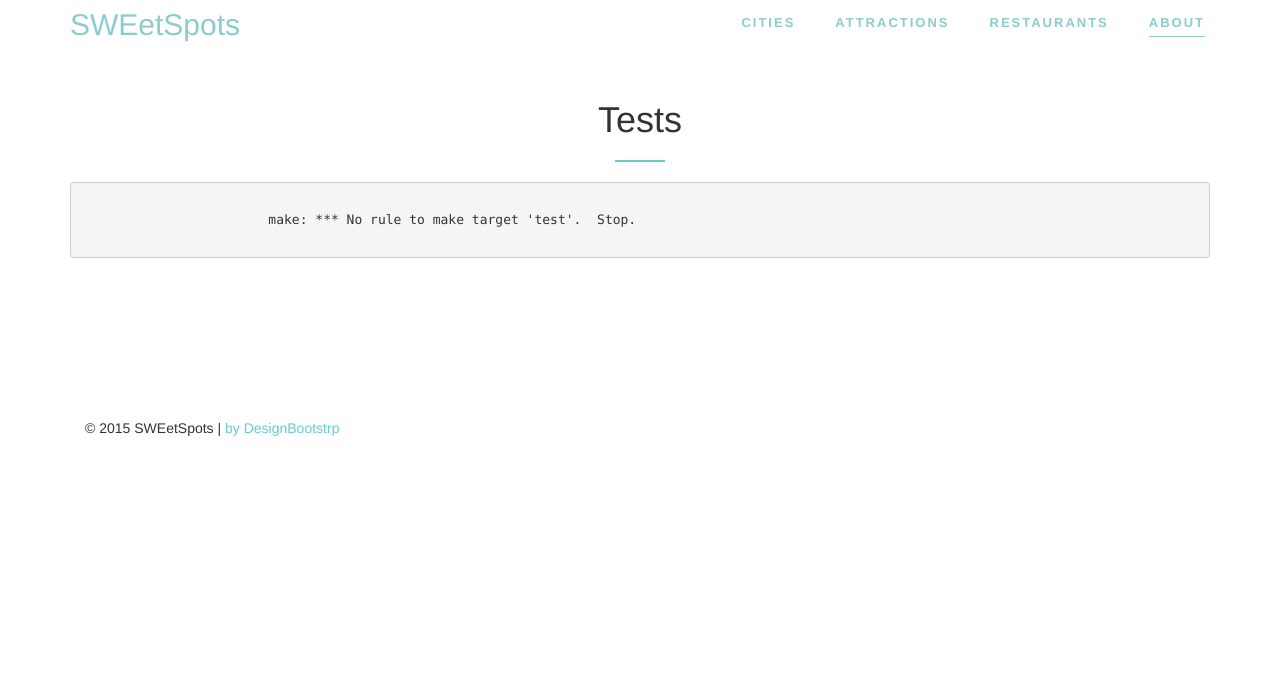
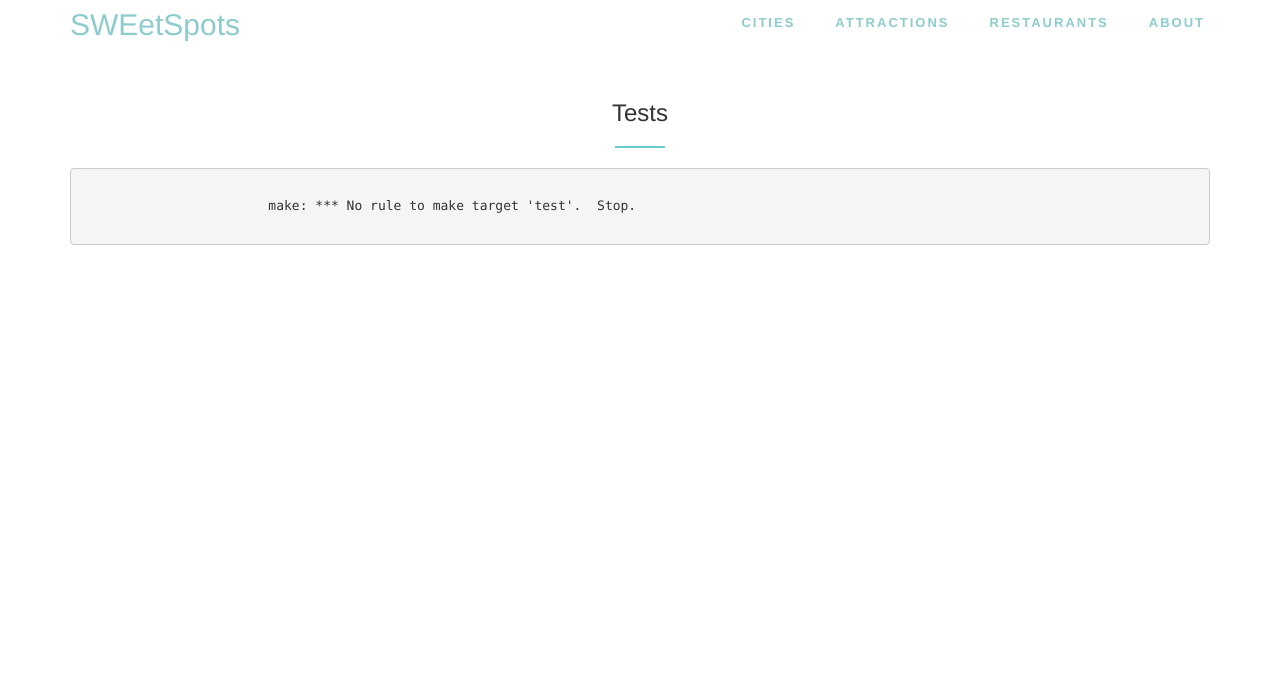
Before and after one commit to derek-truong/cs373-idb, a Flask app: page /tests in a window 1280 px wide. Shown: the top 678 px of the page. Before the commit the page ends 436 px from the top, so only its background shows below. Run offline with Flask 2, Linux system fonts and the light colour scheme; some libraries are stand-ins or nearby versions.

Commit message:
fixed heading font of instances and test page

```diff
--- a/templates/attraction.html
+++ b/templates/attraction.html
@@ -6,8 +6,7 @@
     <div class="container">
         <div class="row text-center header animate-in" data-anim-type="fade-in-up">
             <div class="col-xs-12 col-sm-12 col-md-12 col-lg-12">
-
-                <h1>{{ attraction.name }}</h1>
+                <h3>{{ attraction.name }}</h3>
                 <hr />
             </div>
         </div>
--- a/templates/city.html
+++ b/templates/city.html
@@ -7,7 +7,7 @@
         <div class="row text-center header animate-in" data-anim-type="fade-in-up">
             <div class="col-xs-12 col-sm-12 col-md-12 col-lg-12">
 
-                <h1>{{ city.name }}</h1>
+                <h3>{{ city.name }}</h3>
                 <hr />
 
             </div>
@@ -42,9 +42,6 @@
     </div>
 </section>
 <!--GRID SECTION END-->
-
-
-
 <!--SWEETSPOT SECTION START-->
     <section id="work">
         <div class="container">
--- a/templates/layout.html
+++ b/templates/layout.html
@@ -55,9 +55,9 @@
             </div>
         </div>
         <!--MENU SECTION END-->
-
-	{% endblock %}
+    {% endblock %}
     {% block body %} {% endblock %}
+    </div>
     {% block footer%}
     <!--FOOTER SECTION START-->
     <footer>
--- a/templates/restaurant.html
+++ b/templates/restaurant.html
@@ -7,7 +7,7 @@
 		<div class="row text-center header animate-in" data-anim-type="fade-in-up">
 			<div class="col-xs-12 col-sm-12 col-md-12 col-lg-12">
 
-				<h1>{{ restaurant.name }}</h1>
+				<h3>{{ restaurant.name }}</h3>
 				<hr />
 			</div>
 		</div>
--- a/templates/tests.html
+++ b/templates/tests.html
@@ -1,82 +1,17 @@
-<!DOCTYPE html>
-<html lang="en" class="no-js">
-
-<head>
-    <meta charset="utf-8" />
-    <meta name="viewport" content="width=device-width, initial-scale=1, maximum-scale=1" />
-    <meta name="description" content="" />
-    <meta name="author" content="" />
-    <!--[if IE]>
-<meta http-equiv="X-UA-Compatible" content="IE=edge,chrome=1">
-<![endif]-->
-    <title>Tests</title>
-    <!-- BOOTSTRAP CORE CSS -->
-    <link href="../static/assets/css/bootstrap.css" rel="stylesheet" />
-    <!-- BOOTSTRAP CORE CSS -->
-    <link href="../static/assets/css/bootstrap.css" rel="stylesheet" />
-    <!-- ION ICONS STYLES -->
-    <link href="../static/assets/css/ionicons.css" rel="stylesheet" />
-    <!-- FONT AWESOME ICONS STYLES -->
-    <link href="../static/assets/css/font-awesome.css" rel="stylesheet" />
-    <!-- FANCYBOX POPUP STYLES -->
-    <link href="../static/assets/js/source/jquery.fancybox.css" rel="stylesheet" />
-    <!-- STYLES FOR VIEWPORT ANIMATION -->
-    <link href="../static/assets/css/animations.min.css" rel="stylesheet" />
-    <!-- CUSTOM CSS -->
-    <link href="../static/assets/css/style.css" rel="stylesheet" />
-    <!-- HTML5 Shiv and Respond.js for IE8 support of HTML5 elements and media queries -->
-    <!-- WARNING: Respond.js doesn't work if you view the page via file:// -->
-    <!--[if lt IE 9]>
-<script src="https://oss.maxcdn.com/libs/html5shiv/3.7.0/html5shiv.js"></script>
-<script src="https://oss.maxcdn.com/libs/respond.js/1.4.2/respond.min.js"></script>
-<![endif]-->
-</head>
-
-<body data-spy="scroll" data-target="#menu-section">
-    <!--MENU SECTION START-->
-    <div class="navbar navbar-inverse navbar-fixed-top scroll-me" id="menu-section">
-        <div class="container">
-            <div class="navbar-header">
-                <button type="button" class="navbar-toggle" data-toggle="collapse" data-target=".navbar-collapse">
-			<span class="icon-bar"></span>
-			<span class="icon-bar"></span>
-			<span class="icon-bar"></span>
-			</button>
-                <a class="navbar-brand" href="/home">
-
-			SWEetSpots
-
-			</a>
-            </div>
-            <div class="navbar-collapse collapse">
-                <ul class="nav navbar-nav navbar-right">
-                    <li><a href="/cities">CITIES</a></li>
-                    <li><a href="/attractions">ATTRACTIONS</a></li>
-                    <li><a href="/restaurants">RESTAURANTS</a></li>
-                    <li class="active"><a href="/about">ABOUT</a></li>
-                    <!-- <li><a href="#grid">GRID</a></li>
-			 -->
-                </ul>
-            </div>
-        </div>
-    </div>
-    <!--MENU SECTION END-->
-
+{% extends "layout.html" %}
+{% block navbartype %} "menu-section" {% endblock %}
+{% block body %}
     <!--GRID SECTION START-->
     <section id="grid">
         <div class="container">
             <div class="row text-center header animate-in" data-anim-type="fade-in-up">
                 <div class="col-xs-12 col-sm-12 col-md-12 col-lg-12">
-
-                    <h1>Tests</h1>
+                    <h3>Tests</h3>
                     <hr />
-
                 </div>
             </div>
 
-
             <div class="row pad-bottom animate-in" data-anim-type="fade-in-up">
-
                 <div class="col-xs-12 col-sm-12 col-md-12 col-lg-12">
                     <pre><code class="bas">{% for line in memory %}
                         {{ line.decode('utf-8') }}
@@ -86,41 +21,4 @@
         </div>
     </section>
     <!--GRID SECTION END-->
-
-    <!--FOOTER SECTION START-->
-    <section id="footer">
-        <div class="container">
-            <!-- TODO: ADD CSS FOR INNER -->
-            <div class="inner">
-            <!-- <div class="row animate-in" data-anim-type="fade-in-up"> -->
-                <div class="col-xs-12 col-sm-4 col-md-4 col-lg-4">
-                    <div class="footer-div">
-                        &copy; 2015 SWEetSpots | <a href="http://www.designbootstrap.com/" target="_blank">by DesignBootstrp</a>
-                    </div>
-                </div>
-            <!-- </div> -->
-            </div>
-        </div>
-    </section>
-    <!--FOOTER SECTION END-->
-            <!-- JAVASCRIPT FILES PLACED AT THE BOTTOM TO REDUCE THE LOADING TIME -->
-            <!-- CORE JQUERY -->
-            <script src="../static/assets/js/jquery-1.11.1.js"></script>
-            <!-- BOOTSTRAP SCRIPTS -->
-            <script src="../static/assets/js/bootstrap.js"></script>
-            <!-- EASING SCROLL SCRIPTS PLUGIN -->
-            <script src="../static/assets/js/vegas/jquery.vegas.min.js"></script>
-            <!-- VEGAS SLIDESHOW SCRIPTS -->
-            <script src="../static/assets/js/jquery.easing.min.js"></script>
-            <!-- FANCYBOX PLUGIN -->
-            <script src="../static/assets/js/source/jquery.fancybox.js"></script>
-            <!-- ISOTOPE SCRIPTS -->
-            <script src="../static/assets/js/jquery.isotope.js"></script>
-            <!-- VIEWPORT ANIMATION SCRIPTS   -->
-            <script src="../static/assets/js/appear.min.js"></script>
-            <script src="../static/assets/js/animations.min.js"></script>
-            <!-- CUSTOM SCRIPTS -->
-            <script src="../static/assets/js/custom.js"></script>
-</body>
-
-</html>
+{% endblock %}
```
